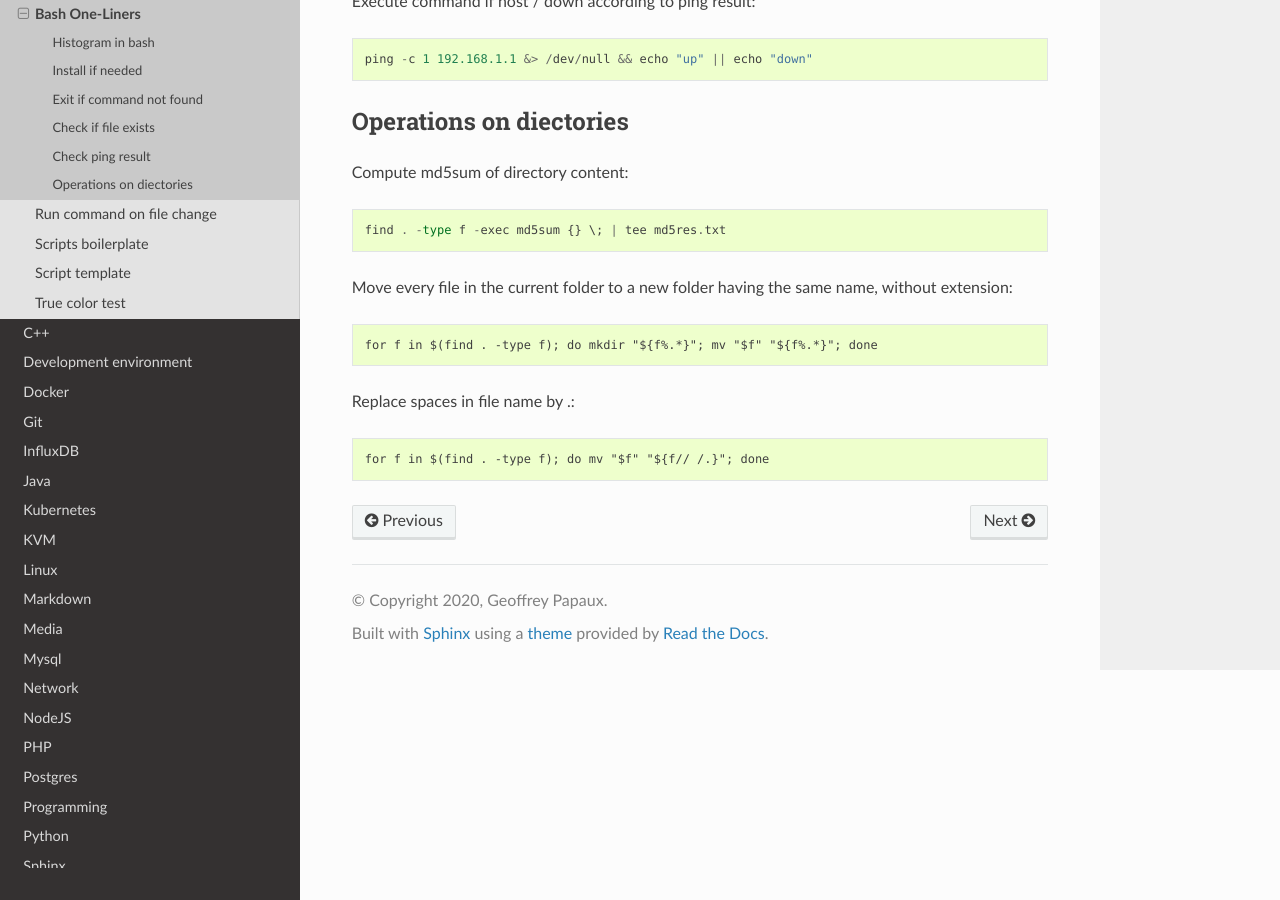
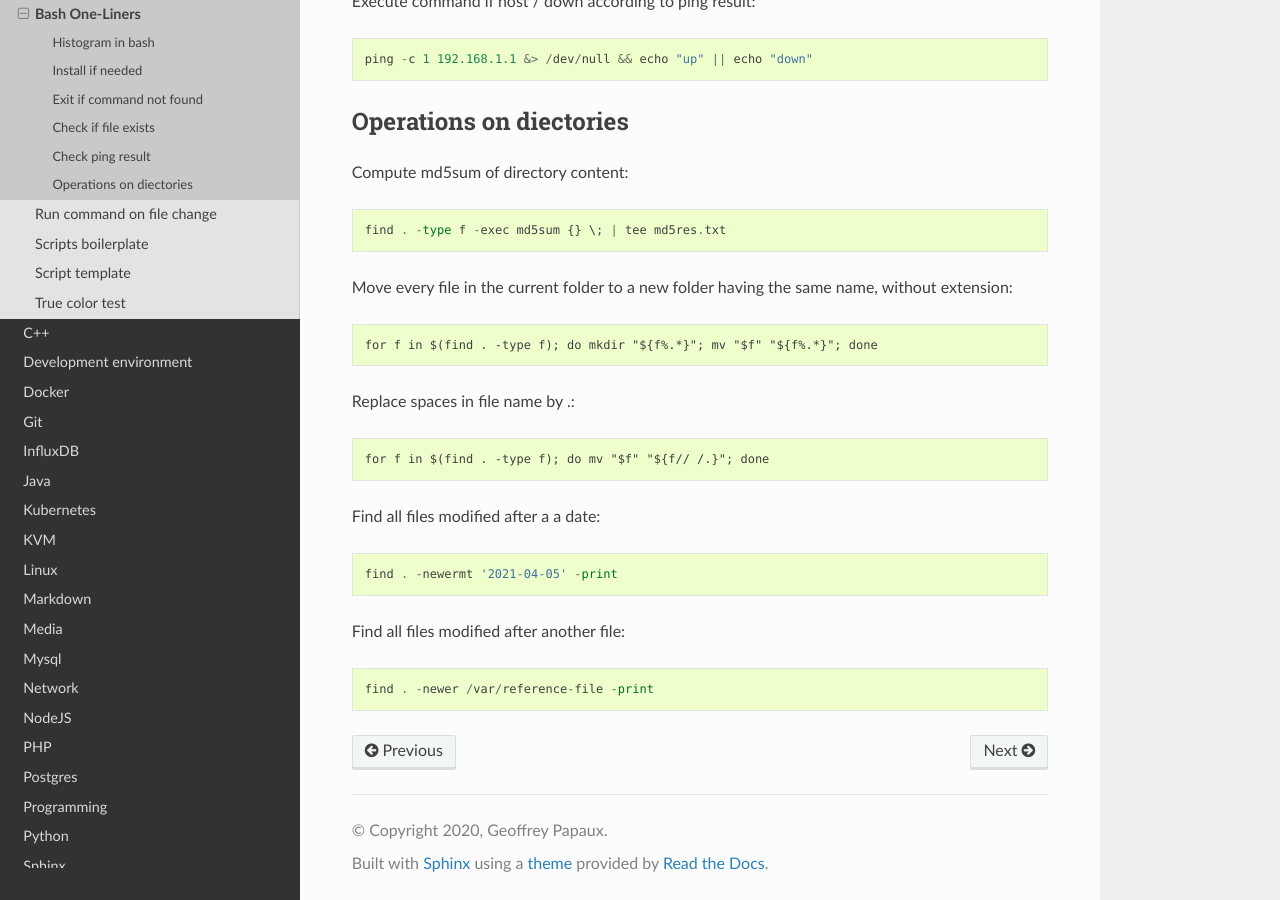
Before and after one commit to papaux/til, a Sphinx documentation site: the page built from source/bash/one-liners.rst, in a window 1280 px wide and 900 px high, scrolled down 1162 px. Built offline with Sphinx 7.4.7 and the Read the Docs theme 2.0.0, drawn with Linux system fonts in a browser that asks for light colours.

Commit message:
bash: find files modified after

```diff
--- a/source/bash/one-liners.rst
+++ b/source/bash/one-liners.rst
@@ -68,3 +68,11 @@ Move every file in the current folder to a new folder having the same name, with
 Replace spaces in file name by .::
 
   for f in $(find . -type f); do mv "$f" "${f// /.}"; done
+
+Find all files modified after a a date::
+
+  find . -newermt '2021-04-05' -print
+
+Find all files modified after another file::
+
+  find . -newer /var/reference-file -print
```
